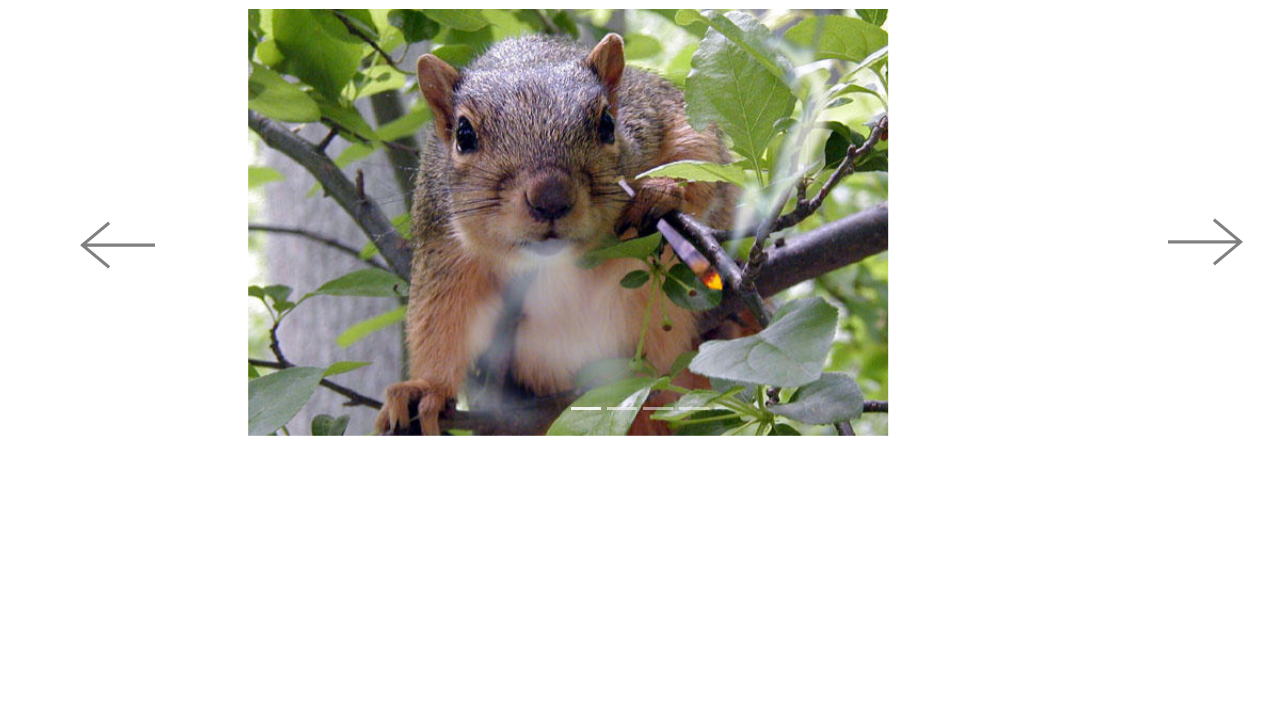
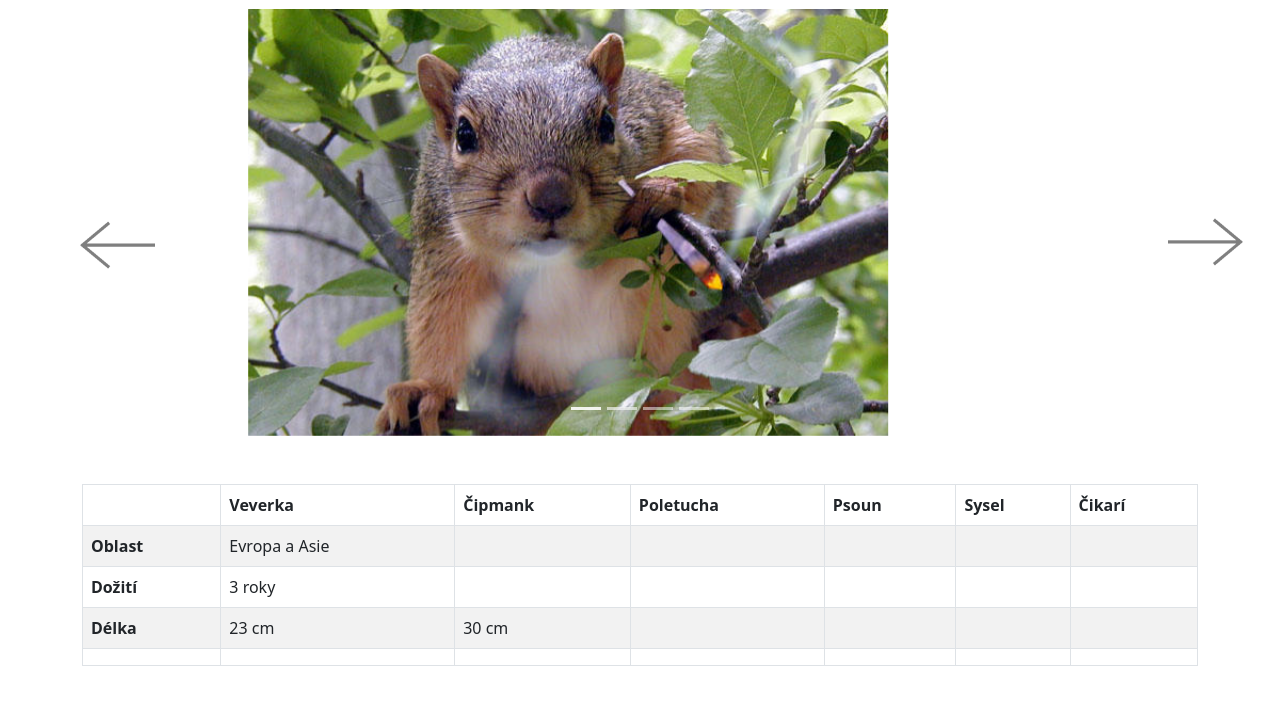
Before and after one commit to oliversestak/final-projekt, a website: page index1.html in a window 1280 px wide. Shown: the part 63-768 px from the top of the page. Drawn offline with nearby package versions, Linux system fonts and the light colour scheme.

Commit message:
zacatek-tabulky

```diff
--- a/index1.html
+++ b/index1.html
@@ -84,15 +84,64 @@
 
 </div>
 
-<div class="table-responsive">
-  <div class="table-striped table-hover table-bordered">
+  <div class="container mt-5">
+  <div class="table-responsive">
+    <table class="table table-striped table-hover table-bordered">
     <thead>
+      <tr>
+        <th></th>
+        <th>Veverka</th>
+        <th>Čipmank</th>
+        <th>Poletucha</th>
+        <th>Psoun</th>
+        <th>Sysel</th>
+        <th>Čikarí</th>
+      </tr>
       <tbody>
+        <tr>
+          <th>Oblast</th>
+          <td>Evropa a Asie</td>
+          <td></td>
+          <td></td>
+          <td></td>
+          <td></td>
+          <td></td>
+        </tr>
 
+        <tr>
+          <th>Dožití</th>
+          <td>3 roky</td>
+          <td></td>
+          <td></td>
+          <td></td>
+          <td></td>
+          <td></td>
+        </tr>
+
+        <tr>
+          <th>Délka</th>
+          <td>23 cm</td>
+          <td>30 cm</td>
+          <td></td>
+          <td></td>
+          <td></td>
+          <td></td>
+        </tr>
+
+        <tr>
+          <th></th>
+          <td></td>
+          <td></td>
+          <td></td>
+          <td></td>
+          <td></td>
+          <td></td>
+        </tr>
       </tbody>
     </thead>
+    </table>
   </div>
-</div>
+  </div>
 
 </body>
 </html>
```
